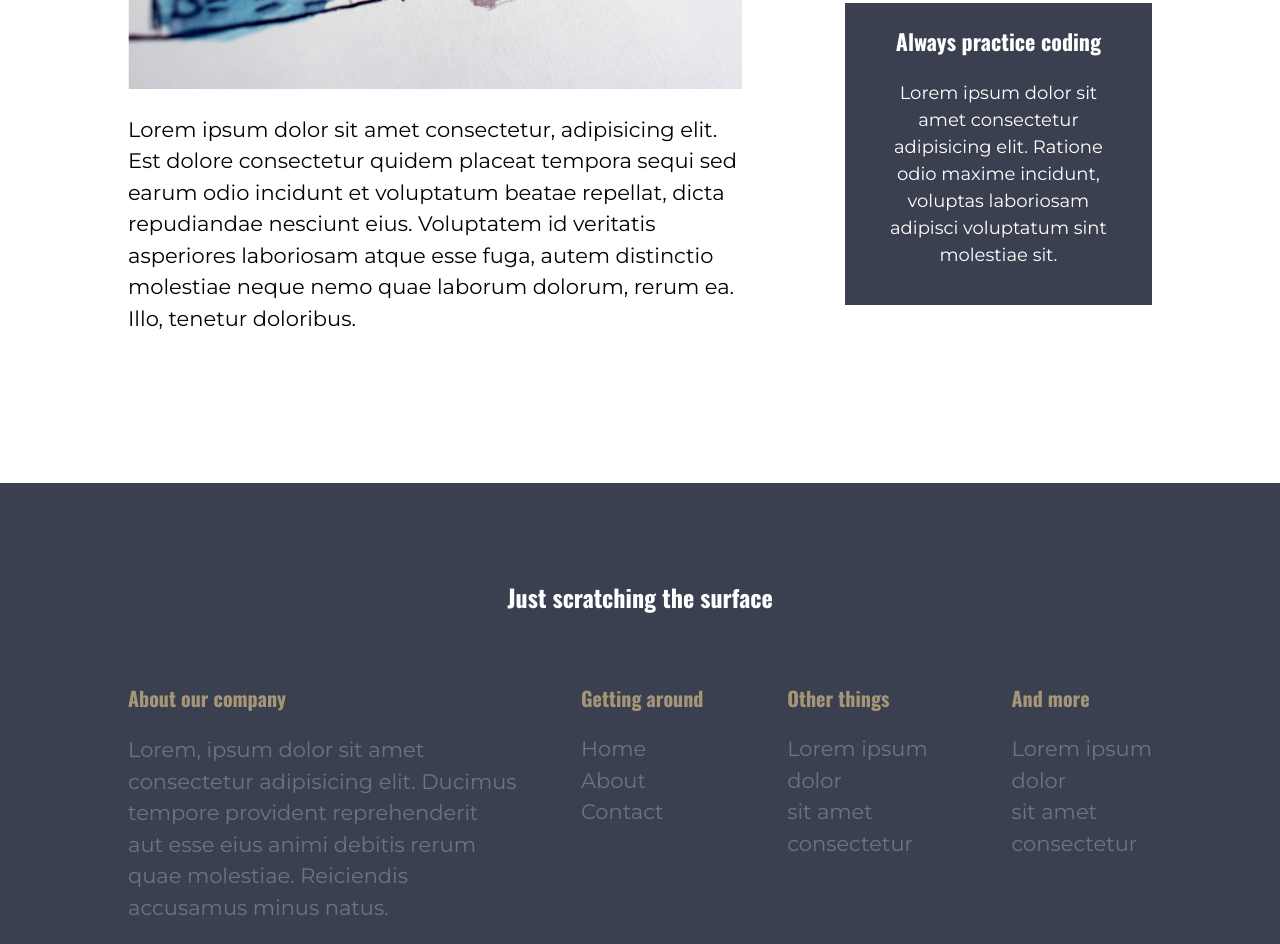
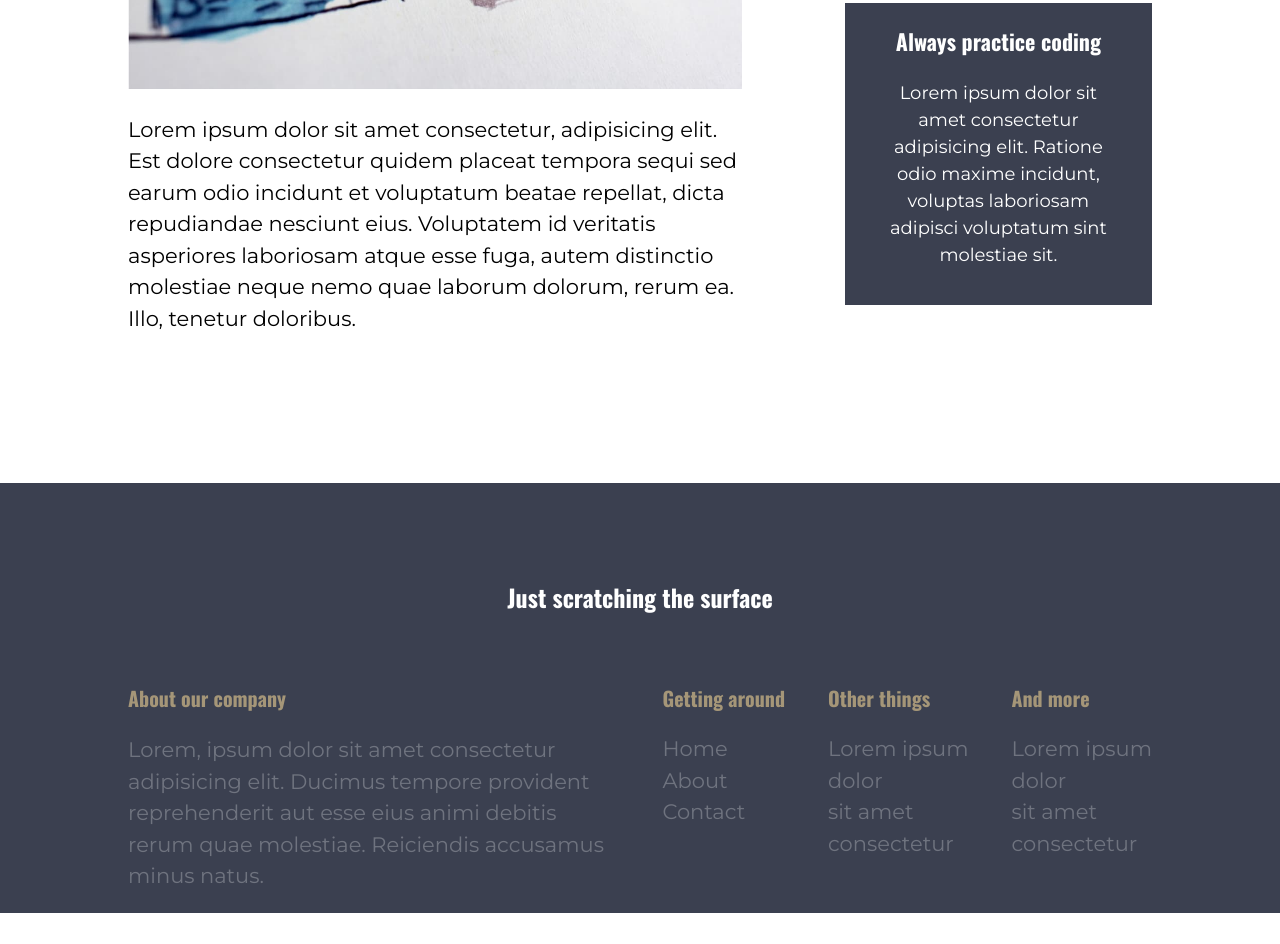
Before and after one commit to mamba-dev-KE/flexbox-layout-challenge-2, a plain HTML site: page index.html in a window 1280 px wide. Shown: the part 1982-2926 px from the top of the page. After the commit the page ends 2895 px from the top, so only its background shows below. Drawn offline with nearby package versions, Linux system fonts and the light colour scheme.

Commit message:
further desktop responsiveness corrections

```diff
--- a/index.html
+++ b/index.html
@@ -103,11 +103,11 @@
         <footer>
             <h2 class="footer-title container">Just scratching the surface</h2>
             <div class="container row">
-                <div class="footer-col-1">
+                <div class="col footer-col-1">
                     <h3 class="footer-section-title">About our company</h3>
                     <p class="footer-section-paragraph">Lorem, ipsum dolor sit amet consectetur adipisicing elit. Ducimus tempore provident reprehenderit aut esse eius animi debitis rerum quae molestiae. Reiciendis accusamus minus natus.</p>
                 </div>
-                <div class="col">
+                <div class="col footer-col-2">
                     <h3 class="footer-section-title">Getting around</h3>
                     <ul class="footer-nav">
                         <li>Home</li>
@@ -115,7 +115,7 @@
                         <li>Contact</li>
                     </ul>
                 </div>
-                <div class="col">
+                <div class="col footer-col-2">
                     <h3 class="footer-section-title">Other things</h3>
                     <ul class="footer-nav">
                         <li>Lorem ipsum</li>
@@ -124,7 +124,7 @@
                         <li>consectetur</li>
                     </ul>
                 </div>
-                <div class="col">
+                <div class="col footer-col-2">
                     <h3 class="footer-section-title">And more</h3>
                     <ul class="footer-nav">
                         <li>Lorem ipsum</li>
--- a/styles.css
+++ b/styles.css
@@ -303,7 +303,10 @@ footer {
     }
 
  .footer-col-1 {
-     width: 38%;
+     width: 48%;
+    }
 
-    }
+   .footer-col-2 {
+       width:
+   }
 }
```
